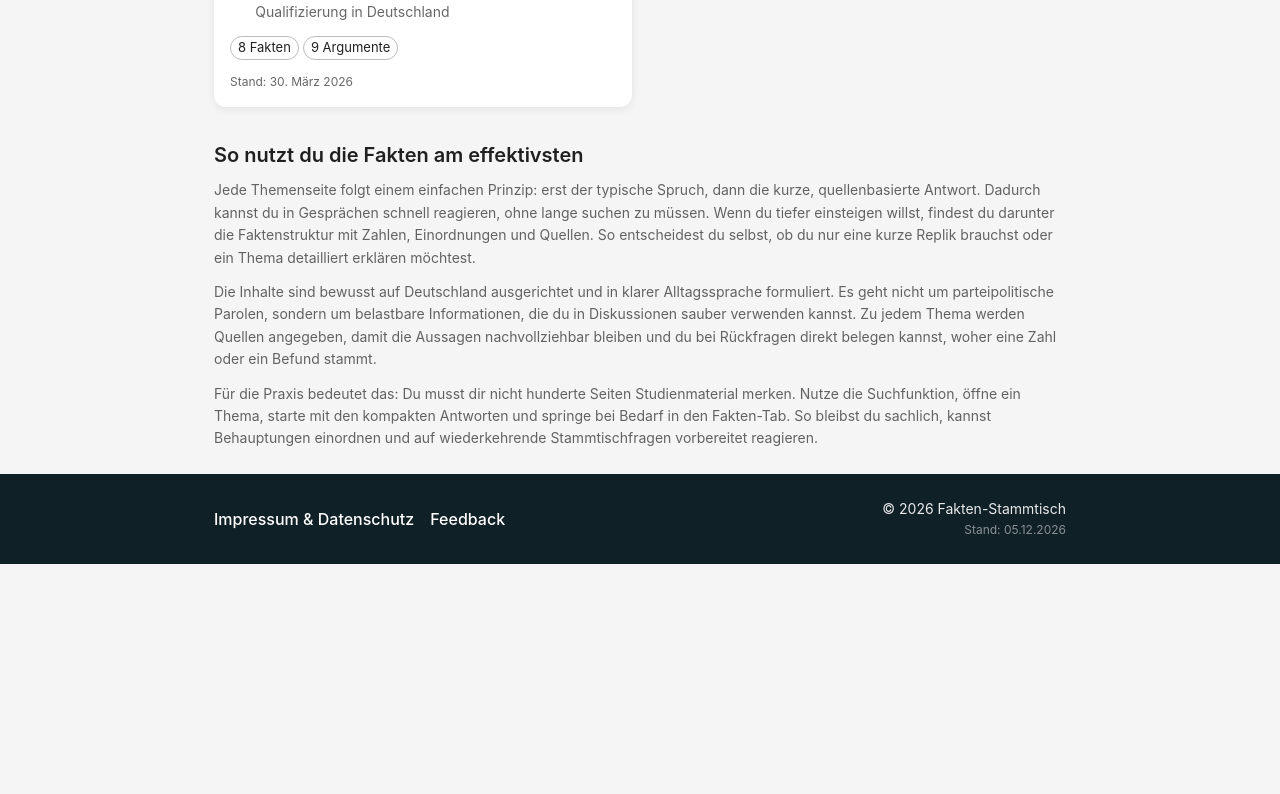
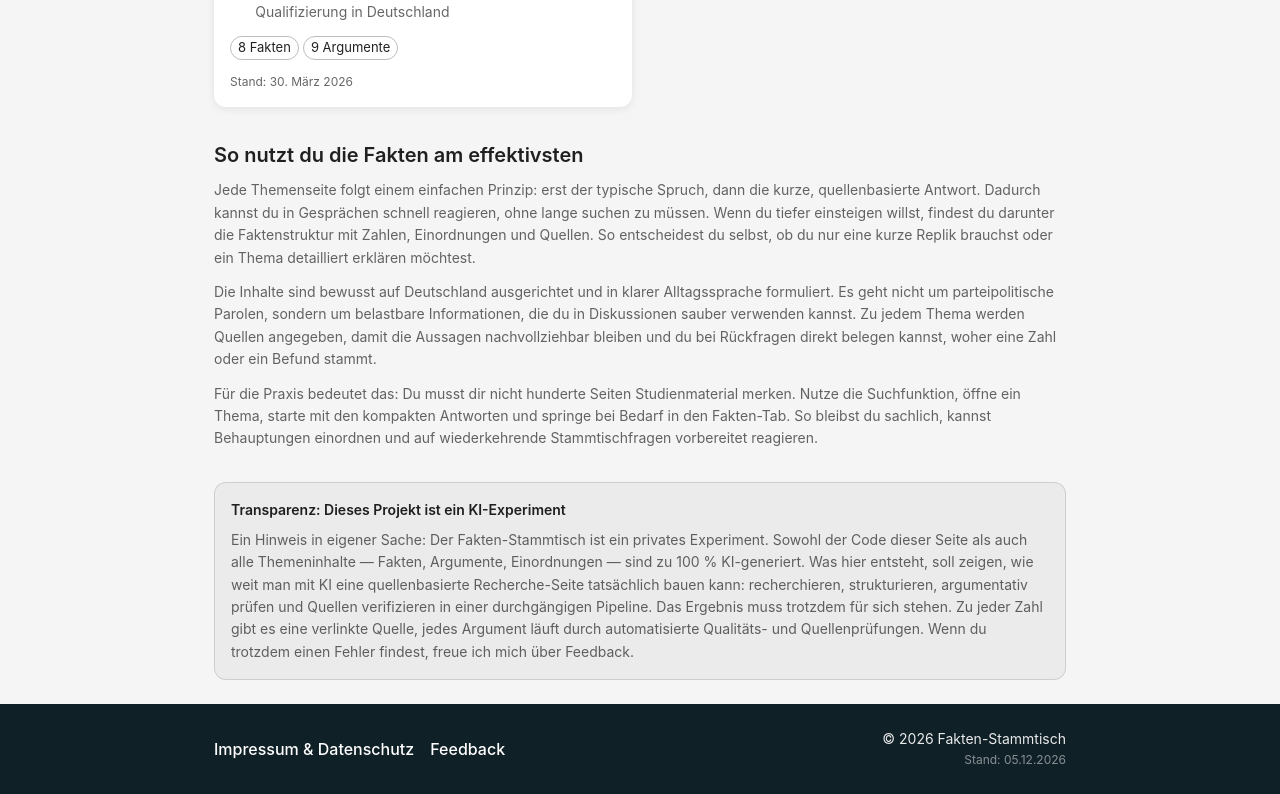
Before and after one commit to mdeutschel/facts, a React (Vite) app: page / in a window 1280 px wide. Shown: the part 1614-2408 px from the top of the page. Before the commit the page ends 2178 px from the top, so only its background shows below. Built offline with nearby package versions, Linux system fonts and the light colour scheme.

Commit message:
Add AI transparency notice to README and homepage
Machen explizit, dass Code und Inhalte zu 100 % KI-generiert sind
und dieses Repository bewusst als KI-Experiment angelegt ist.
Der Hinweis erscheint prominent im README und als eigener Abschnitt
unter den Themenkacheln auf der Startseite.

```diff
--- a/src/content/homeTexts.json
+++ b/src/content/homeTexts.json
@@ -4,5 +4,7 @@
   "usageTitle": "So nutzt du die Fakten am effektivsten",
   "usageP1": "Jede Themenseite folgt einem einfachen Prinzip: erst der typische Spruch, dann die kurze, quellenbasierte Antwort. Dadurch kannst du in Gesprächen schnell reagieren, ohne lange suchen zu müssen. Wenn du tiefer einsteigen willst, findest du darunter die Faktenstruktur mit Zahlen, Einordnungen und Quellen. So entscheidest du selbst, ob du nur eine kurze Replik brauchst oder ein Thema detailliert erklären möchtest.",
   "usageP2": "Die Inhalte sind bewusst auf Deutschland ausgerichtet und in klarer Alltagssprache formuliert. Es geht nicht um parteipolitische Parolen, sondern um belastbare Informationen, die du in Diskussionen sauber verwenden kannst. Zu jedem Thema werden Quellen angegeben, damit die Aussagen nachvollziehbar bleiben und du bei Rückfragen direkt belegen kannst, woher eine Zahl oder ein Befund stammt.",
-  "usageP3": "Für die Praxis bedeutet das: Du musst dir nicht hunderte Seiten Studienmaterial merken. Nutze die Suchfunktion, öffne ein Thema, starte mit den kompakten Antworten und springe bei Bedarf in den Fakten-Tab. So bleibst du sachlich, kannst Behauptungen einordnen und auf wiederkehrende Stammtischfragen vorbereitet reagieren."
+  "usageP3": "Für die Praxis bedeutet das: Du musst dir nicht hunderte Seiten Studienmaterial merken. Nutze die Suchfunktion, öffne ein Thema, starte mit den kompakten Antworten und springe bei Bedarf in den Fakten-Tab. So bleibst du sachlich, kannst Behauptungen einordnen und auf wiederkehrende Stammtischfragen vorbereitet reagieren.",
+  "transparencyTitle": "Transparenz: Dieses Projekt ist ein KI-Experiment",
+  "transparencyText": "Ein Hinweis in eigener Sache: Der Fakten-Stammtisch ist ein privates Experiment. Sowohl der Code dieser Seite als auch alle Themeninhalte\u00a0— Fakten, Argumente, Einordnungen\u00a0— sind zu 100\u00a0% KI-generiert. Was hier entsteht, soll zeigen, wie weit man mit KI eine quellenbasierte Recherche-Seite tatsächlich bauen kann: recherchieren, strukturieren, argumentativ prüfen und Quellen verifizieren in einer durchgängigen Pipeline. Das Ergebnis muss trotzdem für sich stehen. Zu jeder Zahl gibt es eine verlinkte Quelle, jedes Argument läuft durch automatisierte Qualitäts- und Quellenprüfungen. Wenn du trotzdem einen Fehler findest, freue ich mich über Feedback."
 }
--- a/src/content/homeTexts.ts
+++ b/src/content/homeTexts.ts
@@ -6,3 +6,5 @@ export const HOME_USAGE_TITLE = texts.usageTitle
 export const HOME_USAGE_P1 = texts.usageP1
 export const HOME_USAGE_P2 = texts.usageP2
 export const HOME_USAGE_P3 = texts.usageP3
+export const HOME_TRANSPARENCY_TITLE = texts.transparencyTitle
+export const HOME_TRANSPARENCY_TEXT = texts.transparencyText
--- a/src/pages/Home.tsx
+++ b/src/pages/Home.tsx
@@ -12,6 +12,8 @@ import {
   HOME_USAGE_P1,
   HOME_USAGE_P2,
   HOME_USAGE_P3,
+  HOME_TRANSPARENCY_TITLE,
+  HOME_TRANSPARENCY_TEXT,
 } from '../content/homeTexts'
 
 export default function Home() {
@@ -67,6 +69,23 @@ export default function Home() {
           {HOME_USAGE_P3}
         </Typography>
       </Box>
+      <Box
+        sx={{
+          mt: 4,
+          p: 2,
+          borderRadius: 1,
+          border: '1px solid',
+          borderColor: 'divider',
+          bgcolor: 'action.hover',
+        }}
+      >
+        <Typography variant="subtitle2" component="h2" sx={{ mb: 1, fontWeight: 600 }}>
+          {HOME_TRANSPARENCY_TITLE}
+        </Typography>
+        <Typography variant="body2" color="text.secondary">
+          {HOME_TRANSPARENCY_TEXT}
+        </Typography>
+      </Box>
     </Box>
   )
 }
```
Also changed, not shown: 1 other file (tests, documents, lock files or other folders).
